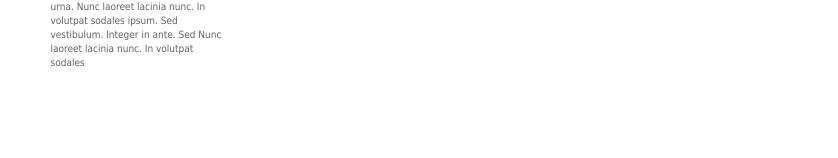
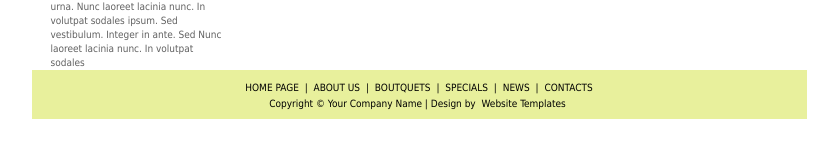
Before and after one commit to hocuong636/BTKTChieuT5, a React app in the folder frontend/: page / in a window 1280 px wide. Shown: the part 524-682 px from the top of the page, without its empty margins (266-1104 px from the left). Built offline with nearby package versions, Linux system fonts and the light colour scheme; the HTML template or start-up script is replaced by a standard one.

Commit message:
feat: footer

```diff
--- a/frontend/src/App.css
+++ b/frontend/src/App.css
@@ -205,3 +205,34 @@ p a:hover {
   margin: 26px 39px 0 19px;
   display: inline
 }
+
+/* footer */
+
+#footer {
+  height: 49px;
+  clear: both;
+  width: 775px;
+  background: #e8f09c;
+  margin: 0 auto
+}
+
+#footer p {
+  padding: 10px 0 0 0;
+  font: 10px/16px Tahoma, sans-serif;
+  font-weight: normal;
+  text-align: center;
+  color: #000;
+}
+
+#footer p a {
+  font: 10px/16px Tahoma, sans-serif;
+  font-weight: normal;
+  color: #000;
+  text-decoration: none;
+  padding: 0 3px
+}
+
+#footer p a:hover {
+  text-decoration: underline;
+  color: #000
+}
--- a/frontend/src/App.jsx
+++ b/frontend/src/App.jsx
@@ -43,6 +43,10 @@ function App() {
           </div>
         </div>
       </div>
+      <div id="footer">
+        <p><a href="#">HOME PAGE</a> | <a href="#">ABOUT US</a> | <a href="#">BOUTQUETS</a> | <a href="#">SPECIALS</a> | <a href="#">NEWS</a> | <a href="#">CONTACTS</a><br />
+          Copyright &copy; Your Company Name | Design by <a href="http://freshtemplates.com/">Website Templates</a></p>
+      </div>
     </div>
   )
 }
```
